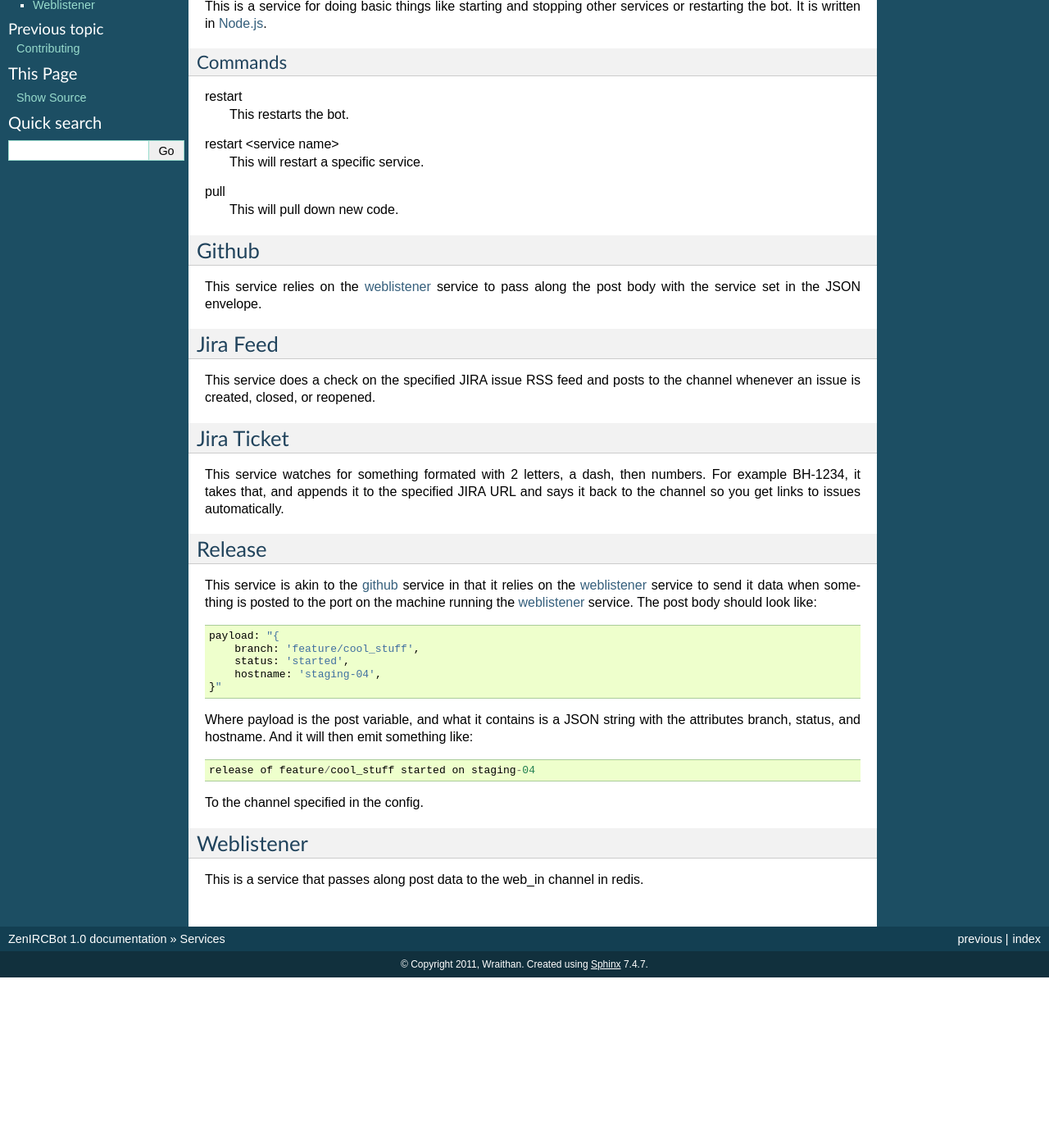
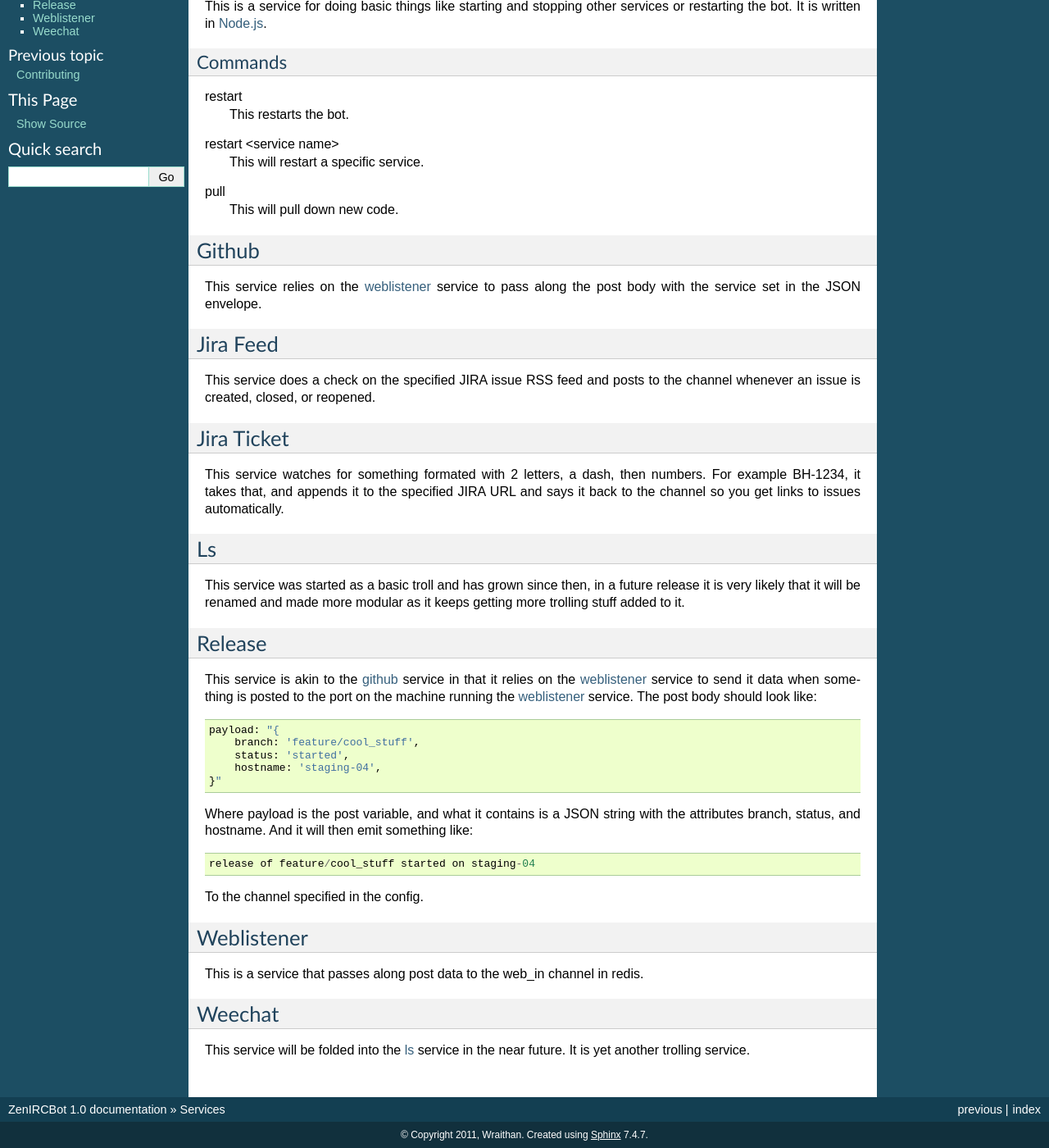
Before and after one commit to zenirc/zenircbot, a Sphinx documentation site: the page built from docs/services.rst, in a window 1280 px wide and 1400 px high, scrolled down 188 px. Shown: the whole window at 82% size. Built offline with Sphinx 7.4.7, drawn with Linux system fonts in a browser that asks for light colours; before the commit the page ends 1380 px from its top, so only the background shows below that.

Commit message:
More complete docs on services for #30

```diff
--- a/docs/services.rst
+++ b/docs/services.rst
@@ -26,7 +26,6 @@ restart <service name>
 pull
     This will pull down new code.
 
-
 Github
 ------
 
@@ -44,7 +43,6 @@ This service does a check on the specified JIRA issue RSS feed and
 posts to the channel whenever an issue is created, closed, or
 reopened.
 
-
 Jira Ticket
 -----------
 
@@ -54,6 +52,15 @@ This service watches for something formated with 2 letters, a dash,
 then numbers. For example BH-1234, it takes that, and appends it to
 the specified JIRA URL and says it back to the channel so you get
 links to issues automatically.
+
+Ls
+--
+
+.. _ls:
+
+This service was started as a basic troll and has grown since then, in
+a future release it is very likely that it will be renamed and made
+more modular as it keeps getting more trolling stuff added to it.
 
 Release
 -------
@@ -87,3 +94,11 @@ Weblistener
 
 This is a service that passes along post data to the web_in channel in
 redis.
+
+Weechat
+-------
+
+.. _weechat:
+
+This service will be folded into the ls_ service in the near
+future. It is yet another trolling service.
```
